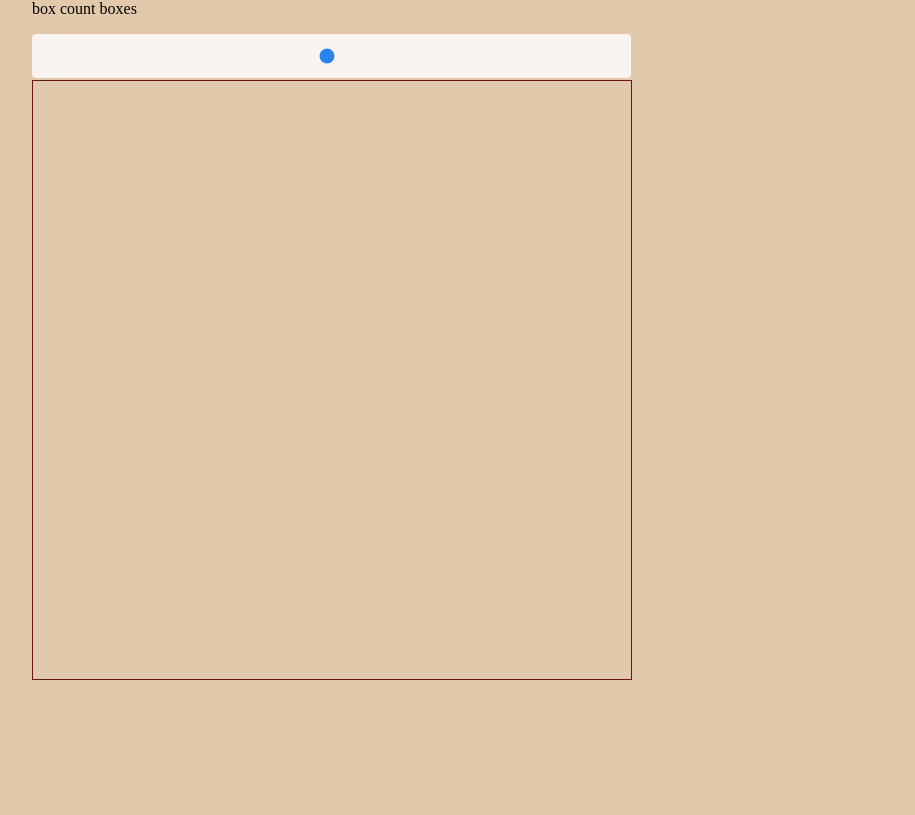
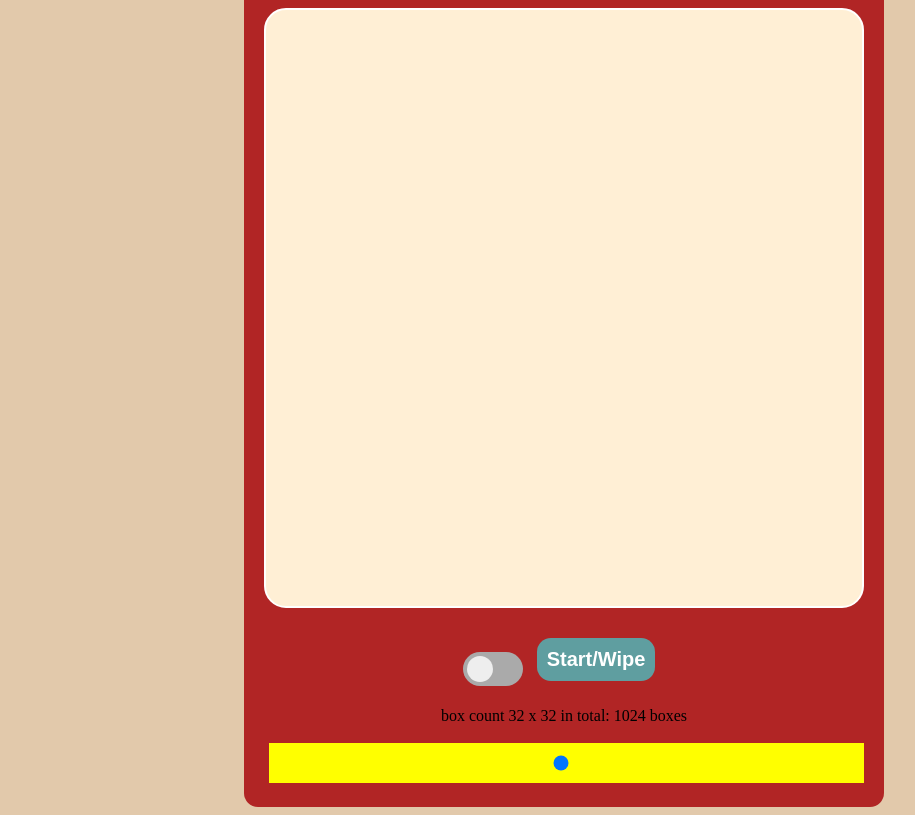
Before and after one commit to adhdcoding/etch-a-sketch, a plain HTML site: page index.html in a window 1280 px wide. Shown: the part 100-915 px from the top of the page, without its empty margins (76-991 px from the left). Before the commit the page ends 880 px from the top, so only its background shows below. Drawn offline with Linux system fonts and the light colour scheme.

Commit message:
finished up project, Added rainbow choice, updated so displays correct box count on start up. added start and wipe button, added h1 to container

```diff
--- a/index.html
+++ b/index.html
@@ -10,11 +10,18 @@
 <body>
     <div id="container">
 
+
+        <h1>Doodle Dee Doodle Doo</h1>
+        <div id="bigbox"></div>
         <div class="range-box">
-            <p>box count <span id="range-value"></span> boxes</p>
-            <input type="range" min="1" max="64" value="32" class="slider" id="range"></div>
-
-        <div id="bigbox"></div>
+            <label class="switch">
+                <input id="rainbow" type="checkbox">
+                <span class="slider round"></span>
+              </label>
+            <button id="clear">Start/Wipe</button>
+            <p>box count <span id="range-value">32 x 32 in total: 1024</span> boxes</p>
+            <input type="range" min="1" max="64" value="32" class="sliderr" id="range">
+        </div>
     </div>
 
 
--- a/index.js
+++ b/index.js
@@ -1,11 +1,26 @@
 const bigBox = document.querySelector("#bigbox")
+const slider = document.querySelector("#range");
+const sliderText = document.querySelector('#range-value')
+const clearBtn = document.querySelector('#clear')
+const rainbow = document.getElementById('rainbow')
+clearBtn.addEventListener('click', () => {
+    makeGrid(slider.value)
+})
 
-let slider = document.querySelector("#range");
-let sliderText = document.querySelector('#range-value')
+rainbow.oninput = function() {makeGrid(slider.value)
+    sliderText.textContent = `${slider.value} X ${slider.value} in total: ${slider.value * slider.value} `}
+
 
 
 slider.oninput = function() {makeGrid(this.value)
-sliderText.textContent = `${this.value} X ${this.value} in total: ${this.value * this.value} `}
+    sliderText.textContent = `${this.value} X ${this.value} in total: ${this.value * this.value} `}
+
+
+    function randomColor(){
+        return Math.floor(Math.random() * 255)
+    }
+
+
 
 function makeGrid(boxes) {
     bigBox.innerHTML = ''
@@ -15,9 +30,14 @@ function makeGrid(boxes) {
     bigBox.style.gridTemplateColumns = `repeat(${boxes}, 1fr)`
     bigBox.style.gridTemplateRows = `repeat(${boxes}, 1fr)`
         for(let i = 0; i < boxes * boxes; i++){
-        let boxKun = document.createElement('div')
-        boxKun.classList.add('aqua')
-        bigBox.appendChild(boxKun)}
+        let div = document.createElement('div')
+        if(rainbow.checked){
+            div.addEventListener('mouseover', () => {
+                div.style.backgroundColor = `rgb(${randomColor()},${randomColor()},${randomColor()})`
+            })
+        } else {
+        div.addEventListener('mouseover', () => {
+            div.style.backgroundColor = '#ccc'
+        })}
+        bigBox.appendChild(div)}
 }
-
-// makeGrid(boxes)
--- a/styles.css
+++ b/styles.css
@@ -5,41 +5,128 @@ body{
     background-color: rgb(226, 201, 171);
     box-sizing: border-box;
 }
-.pinkfill{
-    background-color: rgba(255, 192, 203, 0.552);
-    box-sizing: border-box;
+
+button{
+    padding: 10px;
+    margin: 10px;
+    background-color:cadetblue;
+    color: white;
+    font-size: 20px;
+    font-weight: 600;
+    border-radius: 14px;
+    border: 0;
+}
+button:hover{
+    box-shadow: 5px 5px 15px 5px #dbc952;
 }
 .aqua{
     box-sizing: border-box;
-    background-color: aqua;
-    border: 1px solid whitesmoke;
+    background-color: #aaa;
 }
 
 #bigbox{
     display: grid;
     width: 600px;
     height: 600px;
-    border: 1px solid rgb(108, 23, 23);
+    border: 2px solid rgb(255, 255, 255);
+    border-radius: 22px;
+    overflow: hidden;
     box-sizing: border-box;
+    background-color: papayawhip;
+    margin-bottom: 20px;
 }
 
+
 #container{
-    margin: 100px;
+    width: fit-content;
+    border-radius: 14px;
+    padding:20px;
+    display: flex;
+    flex-direction: column;
+    justify-content: center;
+    align-items: center;
+    margin: auto;
+    background-color: rgb(177, 37, 37);
+    text-align: center;
 }
 
 .range-box{
     width: 595px;
 }
 
-.slider {
+.sliderr {
     -webkit-appearance: none;  /* Override default CSS styles */
     appearance: none;
-    color: white;
     width: 100%; /* Full-width */
     height: 40px; /* Specified height */
-    ; /* Grey background */
-    outline:auto; /* Remove outline */
-    opacity: 0.81; /* Set transparency (for mouse-over effects on hover) */
+    background-color: rgb(255, 255, 0); /* Grey background */
+    outline:none; /* Remove outline */
+    opacity: 1; /* Set transparency (for mouse-over effects on hover) */
     -webkit-transition: .2s; /* 0.2 seconds transition on hover */
     transition: opacity .2s;
   }
+
+
+  .switch {
+  position: relative;
+  display: inline-block;
+  width: 60px;
+  height: 34px;
+}
+
+/* Hide default HTML checkbox */
+.switch input {
+  opacity: 0;
+  width: 0;
+  height: 0;
+}
+
+/* The slider */
+.slider {
+  position: absolute;
+  cursor: pointer;
+  top: 0;
+  left: 0;
+  right: 0;
+  bottom: 0;
+  background-color: #aaa;
+  -webkit-transition: .4s;
+  transition: .4s;
+
+}
+
+.slider:before {
+  position: absolute;
+  content: "";
+  height: 26px;
+  width: 26px;
+  left: 4px;
+  bottom: 4px;
+  background-color: rgb(238, 238, 238);
+  -webkit-transition: .4s;
+  transition: .4s;
+  padding: -5px;
+}
+
+input:checked + .slider {
+  background-image: linear-gradient(to right, red,orange,yellow,green,blue,purple,violet);
+}
+
+input:focus + .slider {
+  box-shadow: 2px 2px 4px #e0d836;
+}
+
+input:checked + .slider:before {
+  -webkit-transform: translateX(26px);
+  -ms-transform: translateX(26px);
+  transform: translateX(26px);
+}
+
+/* Rounded sliders */
+.slider.round {
+  border-radius: 34px;
+}
+
+.slider.round:before {
+  border-radius: 50%;
+}
```
